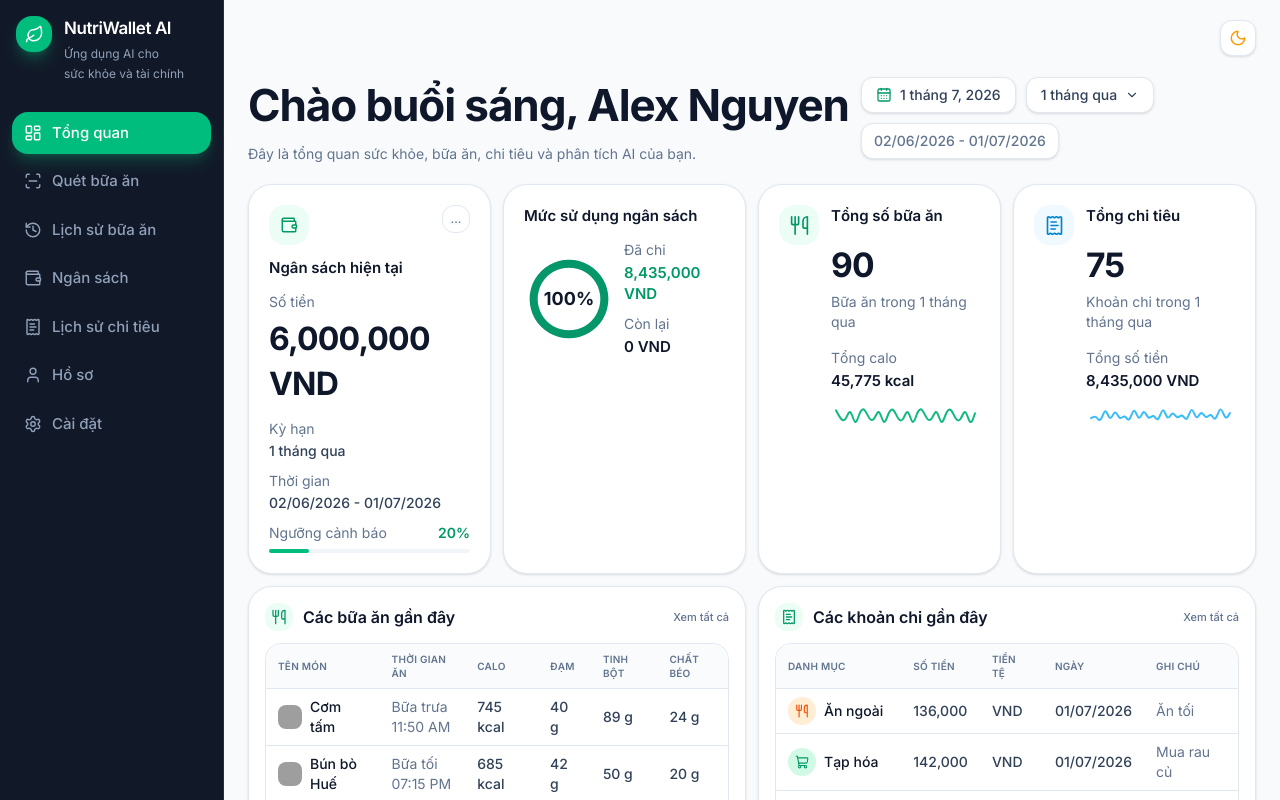
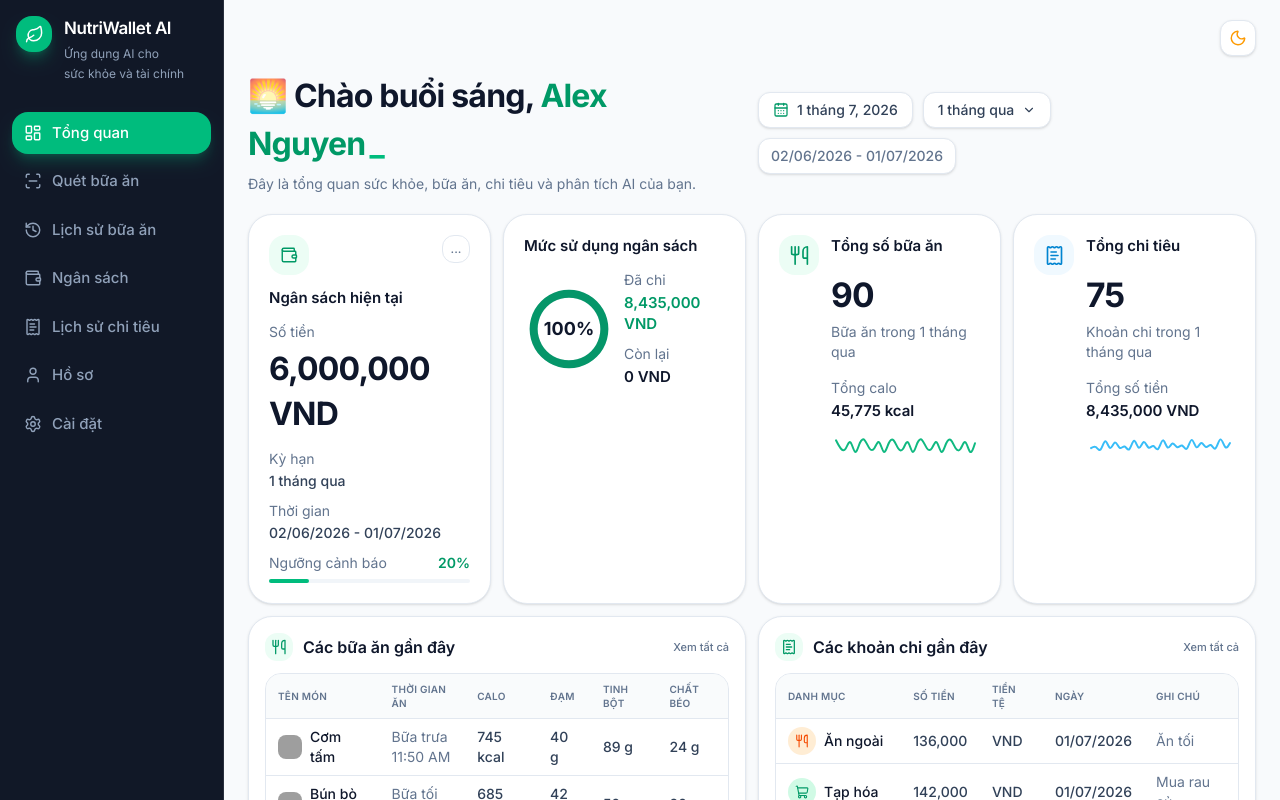
Before and after one commit to MinhElly/nutriwallet, a React (Vite) app in the folder nutriwallet_frontend/: page /login in a window 1280 px wide. Both pictures are taken after typing "name@example.com", "Sample123" into the empty fields and a click on the button "Đăng nhập". Shown: the top 800 px of the page. Built offline with nearby package versions, Linux system fonts and the light colour scheme; grey boxes are pictures that could not be loaded.

Commit message:
feat: add animated greeting to dashboard header

```diff
--- a/nutriwallet_frontend/package.json
+++ b/nutriwallet_frontend/package.json
@@ -13,6 +13,7 @@
     "@tailwindcss/vite": "^4.3.1",
     "axios": "^1.18.0",
     "lucide-react": "^1.21.0",
+    "motion": "^12.42.0",
     "react": "^19.2.6",
     "react-dom": "^19.2.6",
     "react-hot-toast": "^2.6.0",
--- /dev/null
+++ b/nutriwallet_frontend/src/components/common/Typewriter.jsx
@@ -0,0 +1,91 @@
+import { useEffect, useMemo, useState } from "react";
+import { motion } from "motion/react";
+
+function Typewriter({
+    text,
+    speed = 50,
+    initialDelay = 0,
+    waitTime = 2000,
+    deleteSpeed = 30,
+    loop = true,
+    className = "",
+    showCursor = true,
+    cursorChar = "|",
+    cursorClassName = "ml-1",
+}) {
+    const texts = useMemo(() => (Array.isArray(text) ? text : [text]), [text]);
+
+    const [displayText, setDisplayText] = useState("");
+    const [currentIndex, setCurrentIndex] = useState(0);
+    const [isDeleting, setIsDeleting] = useState(false);
+    const [currentTextIndex, setCurrentTextIndex] = useState(0);
+
+    useEffect(() => {
+        let timeout;
+        const currentText = texts[currentTextIndex] ?? "";
+
+        if (isDeleting) {
+            if (displayText === "") {
+                setIsDeleting(false);
+
+                if (currentTextIndex === texts.length - 1 && !loop) {
+                    return;
+                }
+
+                setCurrentTextIndex((prev) => (prev + 1) % texts.length);
+                setCurrentIndex(0);
+            } else {
+                timeout = setTimeout(() => {
+                    setDisplayText((prev) => prev.slice(0, -1));
+                }, deleteSpeed);
+            }
+        } else if (currentIndex < currentText.length) {
+            timeout = setTimeout(() => {
+                setDisplayText((prev) => prev + currentText[currentIndex]);
+                setCurrentIndex((prev) => prev + 1);
+            }, currentIndex === 0 ? initialDelay : speed);
+        } else if (texts.length > 1 && loop) {
+            timeout = setTimeout(() => {
+                setIsDeleting(true);
+            }, waitTime);
+        }
+
+        return () => clearTimeout(timeout);
+    }, [
+        currentIndex,
+        displayText,
+        isDeleting,
+        speed,
+        deleteSpeed,
+        waitTime,
+        texts,
+        currentTextIndex,
+        loop,
+        initialDelay,
+    ]);
+
+    return (
+        <span className={`inline whitespace-pre-wrap tracking-tight ${className}`}>
+            <span>{displayText}</span>
+            {showCursor && (
+                <motion.span
+                    className={cursorClassName}
+                    initial={{ opacity: 0 }}
+                    animate={{
+                        opacity: 1,
+                        transition: {
+                            duration: 0.01,
+                            repeat: Infinity,
+                            repeatDelay: 0.4,
+                            repeatType: "reverse",
+                        },
+                    }}
+                >
+                    {cursorChar}
+                </motion.span>
+            )}
+        </span>
+    );
+}
+
+export default Typewriter;
--- a/nutriwallet_frontend/src/components/dashboard/DashboardHeader.jsx
+++ b/nutriwallet_frontend/src/components/dashboard/DashboardHeader.jsx
@@ -1,3 +1,4 @@
+import Typewriter from "../common/Typewriter";
 import { useMemo, useState } from "react";
 import {
   CalendarDays,
@@ -79,8 +80,26 @@ export default function DashboardHeader({
   return (
     <header className="mb-5 flex flex-col gap-3 xl:flex-row xl:items-center xl:justify-between">
       <div>
-        <h2 className="overflow-hidden text-ellipsis whitespace-nowrap text-[1.35rem] font-bold tracking-tight text-slate-900 sm:text-[2.3rem] xl:text-[2.75rem] dark:text-white">
-          {greeting}, {userInfo.name}
+        <h2 className="overflow-hidden whitespace-nowrap text-[1.1rem] font-bold tracking-tight sm:text-[1.75rem] xl:text-[2rem]">
+          <span className="text-slate-900 dark:text-white">
+            <Typewriter
+              text={`${greeting.icon} ${greeting.text}, `}
+              speed={55}
+              loop={false}
+              showCursor={false}
+            />
+          </span>
+
+          <span className="text-emerald-600 dark:text-emerald-400">
+            <Typewriter
+              text={userInfo.name}
+              speed={55}
+              initialDelay={800}
+              loop={false}
+              cursorChar="_"
+              cursorClassName="ml-1 text-emerald-500"
+            />
+          </span>
         </h2>
 
         <p className="mt-1.5 max-w-2xl text-sm text-slate-500 dark:text-slate-400">
@@ -161,13 +180,12 @@ export default function DashboardHeader({
                           setViewDate(date);
                           setIsDatePickerOpen(false);
                         }}
-                        className={`flex h-10 w-10 cursor-pointer items-center justify-center rounded-2xl text-sm font-medium transition-all ${
-                          isSelected
+                        className={`flex h-10 w-10 cursor-pointer items-center justify-center rounded-2xl text-sm font-medium transition-all ${isSelected
                             ? "bg-emerald-600 text-white shadow-sm"
                             : isCurrentMonth
                               ? "text-slate-700 hover:bg-emerald-50 hover:text-emerald-700 dark:text-slate-300 dark:hover:bg-emerald-950/40 dark:hover:text-emerald-400"
                               : "text-slate-300 hover:bg-slate-50 dark:text-slate-600 dark:hover:bg-slate-800"
-                        } ${isToday && !isSelected ? "ring-1 ring-emerald-200 dark:ring-emerald-800" : ""}`}
+                          } ${isToday && !isSelected ? "ring-1 ring-emerald-200 dark:ring-emerald-800" : ""}`}
                       >
                         {date.getDate()}
                       </button>
@@ -238,11 +256,10 @@ export default function DashboardHeader({
                         setPeriod(option);
                         setIsPeriodMenuOpen(false);
                       }}
-                      className={`flex w-full cursor-pointer items-center justify-between rounded-xl px-3 py-2 text-left text-sm transition-colors ${
-                        isActive
+                      className={`flex w-full cursor-pointer items-center justify-between rounded-xl px-3 py-2 text-left text-sm transition-colors ${isActive
                           ? "bg-emerald-50 font-medium text-emerald-700 dark:bg-emerald-950/50 dark:text-emerald-400"
                           : "text-slate-700 hover:bg-slate-50 dark:text-slate-300 dark:hover:bg-slate-800"
-                      }`}
+                        }`}
                     >
                       <span>{option}</span>
                       {isActive && <Check size={15} strokeWidth={2} />}
--- a/nutriwallet_frontend/src/utils/date.js
+++ b/nutriwallet_frontend/src/utils/date.js
@@ -32,14 +32,23 @@ export function getCurrentGreeting() {
   const hour = new Date().getHours();
 
   if (hour < 12) {
-    return "Chào buổi sáng";
+    return {
+      text: "Chào buổi sáng",
+      icon: "🌅",
+    };
   }
 
   if (hour < 18) {
-    return "Chào buổi chiều";
+    return {
+      text: "Chào buổi chiều",
+      icon: "🌞",
+    };
   }
 
-  return "Chào buổi tối";
+  return {
+    text: "Chào buổi tối",
+    icon: "🌙",
+  };
 }
 
 export function getWeekdayLabels() {
```
Also changed, not shown: 1 other file (tests, documents, lock files or other folders).
